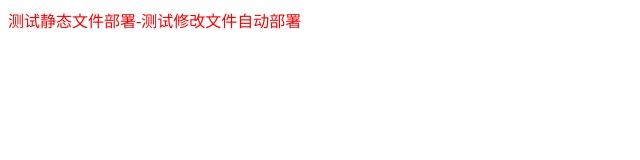
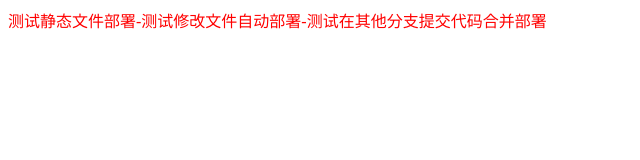
Before and after one commit to Ele-Cat/test-static-pages, a plain HTML site: page index.html in a window 1280 px wide. Shown: the whole page, without its empty margins (0-640 px from the left). Drawn offline with Linux system fonts and the light colour scheme.

Commit message:
✨测试在其他分支提交代码合并部署

```diff
--- a/index.html
+++ b/index.html
@@ -7,7 +7,7 @@
   <link rel="stylesheet" href="index.css">
 </head>
 <body>
-  测试静态文件部署-测试修改文件自动部署
+  测试静态文件部署-测试修改文件自动部署-测试在其他分支提交代码合并部署
 
   <script src="index.js"></script>
 </body>
```
